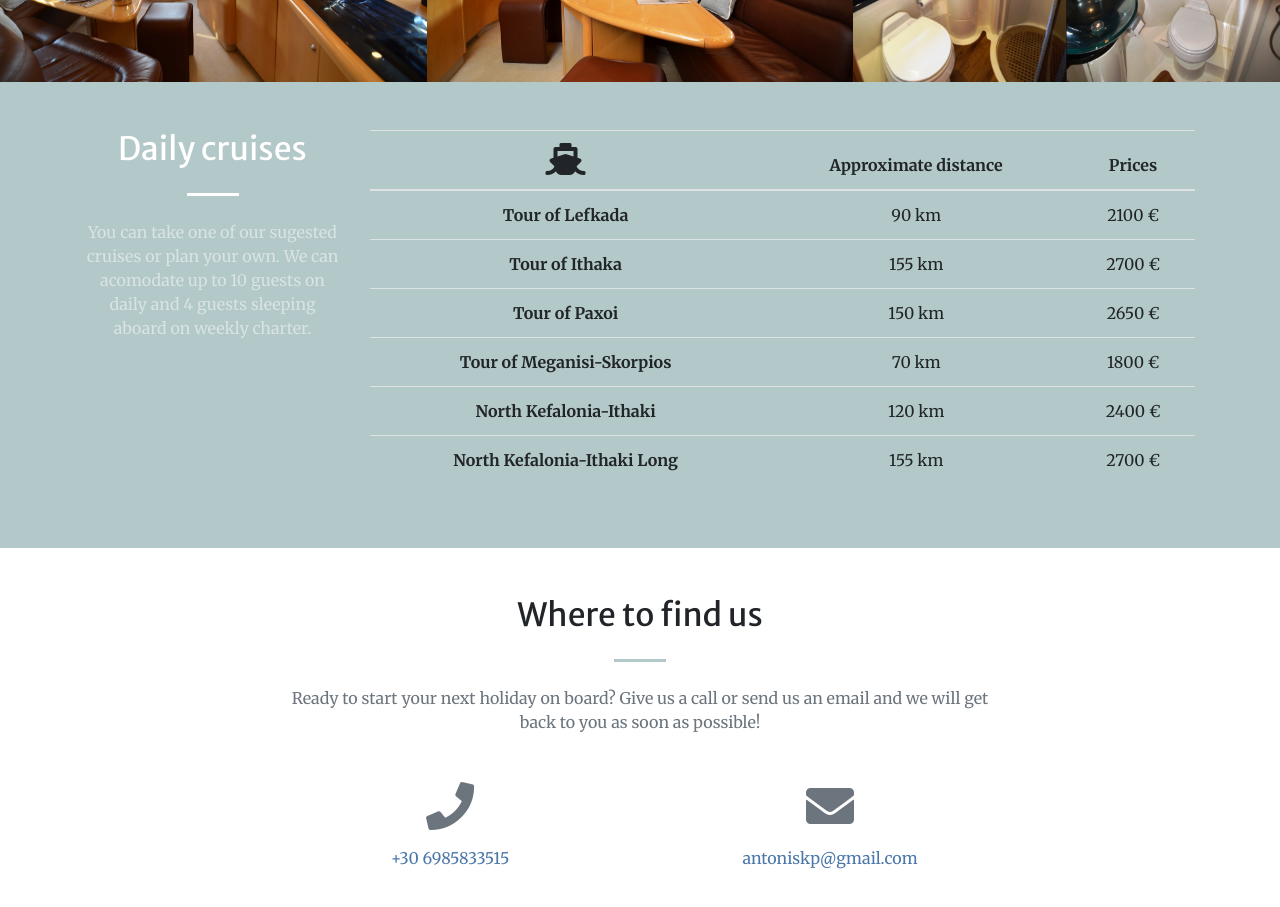
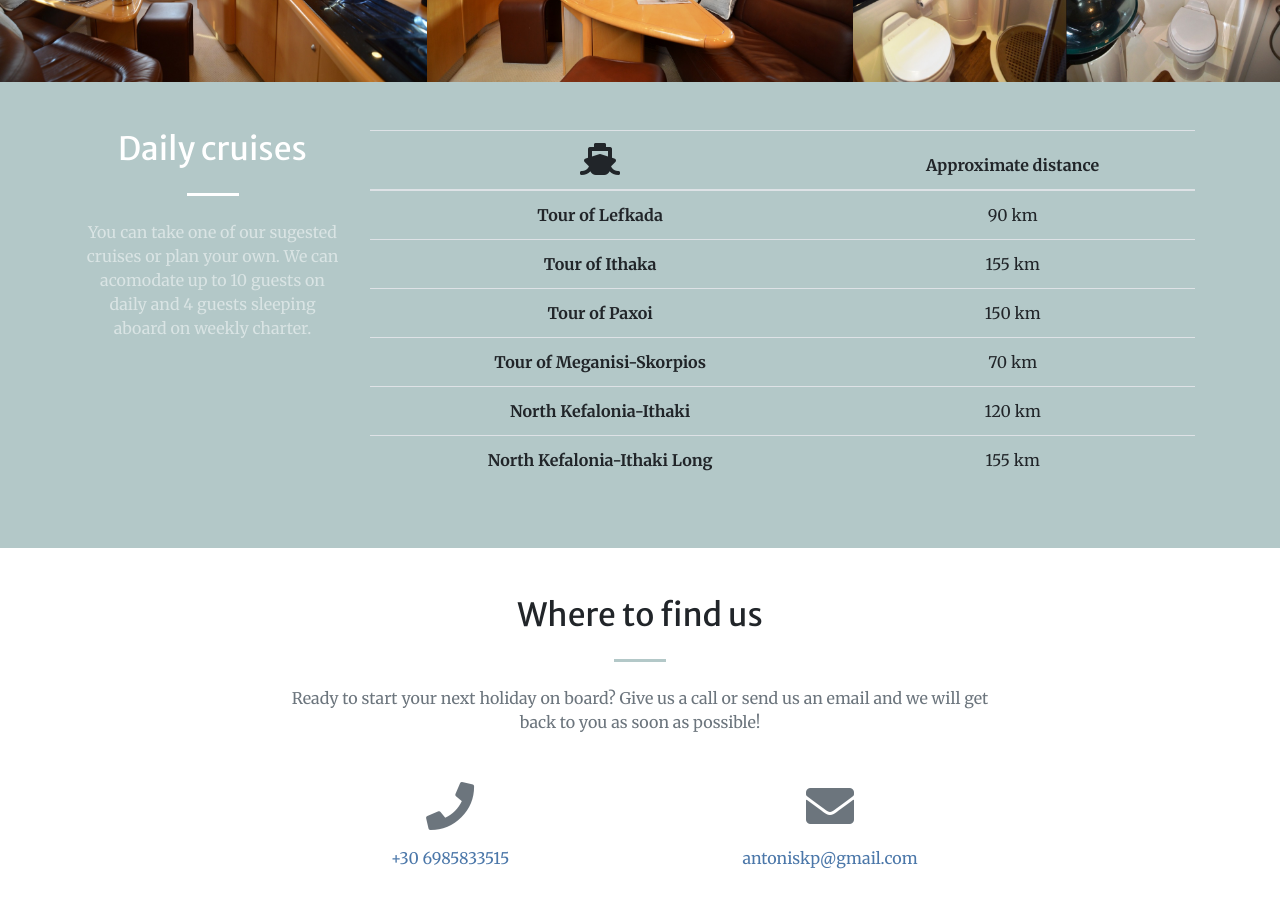
Before and after one commit to AriseYacht/ariseyacht.github.io, a website with bundled scripts: page index.html in a window 1280 px wide. Shown: the part 2720-3627 px from the top of the page. Built offline with nearby package versions, Linux system fonts and the light colour scheme.

Commit message:
Update index.html

```diff
--- a/index.html
+++ b/index.html
@@ -330,39 +330,39 @@
                 <tr>
                   <th scope="col"><i class="fas fa-2x fa-ship"></i></th>
                   <th scope="col">Approximate distance</th>
-                  <th scope="col">Prices</th>
+                  <!-- <th scope="col">Prices</th>                   -->
                 </tr>
               </thead>
               <tbody>
                 <tr>
                   <th scope="row">Tour of Lefkada</th>
                   <td>90 km</td>
-                  <td>2100 €</td>
+                  <!-- <td>2100 €</td> -->
                 </tr>
                 <tr>
                   <th scope="row">Tour of Ithaka</th>
                   <td>155 km</td>
-                  <td>2700 €</td>
+                  <!-- <td>2700 €</td> -->
                 </tr>
                 <tr>
                   <th scope="row">Tour of Paxoi</th>
                   <td>150 km</td>
-                  <td>2650 €</td>
+                  <!-- <td>2650 €</td> -->
                 </tr>
                 <tr>
                   <th scope="row">Tour of Meganisi-Skorpios</th>
                   <td>70 km</td>
-                  <td>1800 €</td>
+                  <!-- <td>1800 €</td> -->
                 </tr>
                 <tr>
                   <th scope="row">North Kefalonia-Ithaki</th>
                   <td>120 km</td>
-                  <td>2400 €</td>
+                  <!-- <td>2400 €</td> -->
                 </tr>
                 <tr>
                   <th scope="row">North Kefalonia-Ithaki Long</th>
                   <td>155 km</td>
-                  <td>2700 €</td>
+                  <!-- <td>2700 €</td> -->
                 </tr>
               </tbody>
             </table>
```
